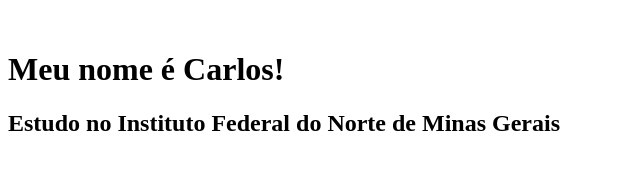
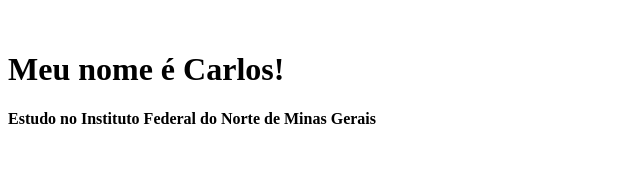
Before and after one commit to cadugoncalvesb/Combo-Plus-IFNMG, a plain HTML site: page index.html in a window 1280 px wide. Shown: the whole page, without its empty margins (0-640 px from the left). Drawn offline with Linux system fonts and the light colour scheme.

Commit message:
Update index.html

```diff
--- a/index.html
+++ b/index.html
@@ -11,7 +11,7 @@
 <marquee> Eu sou o Batman </marquee>
 
     <h1> Meu nome é Carlos! </h1>
-    <h2> Estudo no Instituto Federal do Norte de Minas Gerais</h2>
+    <h4> Estudo no Instituto Federal do Norte de Minas Gerais</h4>
 </body>
 
 </html>
```
